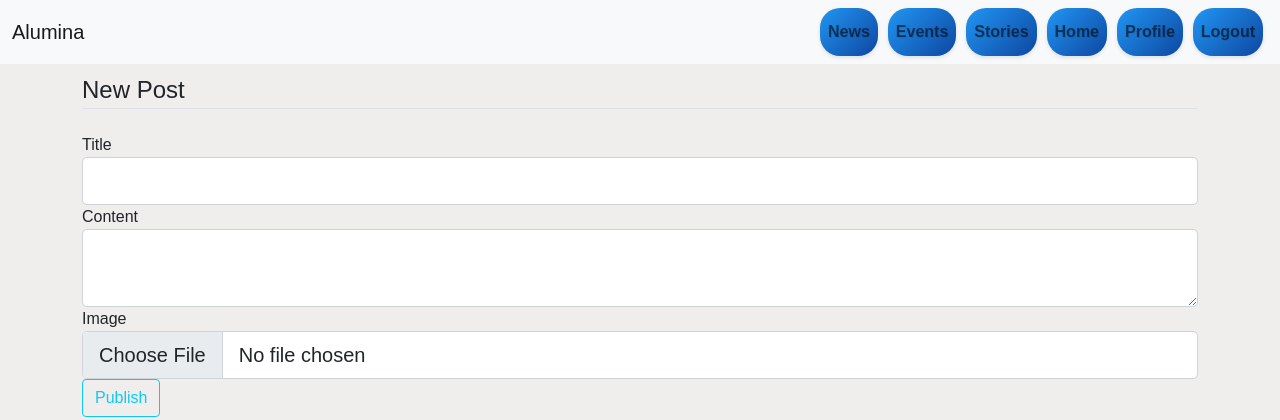
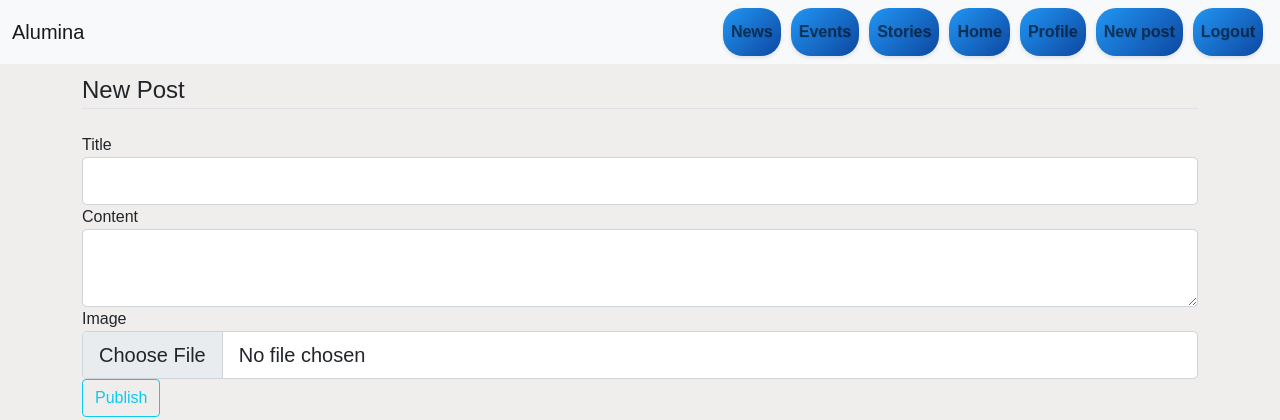
Before and after one commit to ndjek1/group-7, a Flask app: page /post/new in a window 1280 px wide. Shown: the top 420 px of the page. Run offline with Flask 3, Linux system fonts and the light colour scheme; a user stored in the database is signed in; some libraries are stand-ins or nearby versions.

Commit message:
New post button

```diff
--- a/app/templates/base.html
+++ b/app/templates/base.html
@@ -30,6 +30,9 @@
                     </li>
                     <li class="nav-item">
                         <a class="nav-link" href="{{ url_for('main.profile') }}">Profile</a>
+                    </li>
+                    <li class="nav-item">
+                        <a class="nav-link" href="{{ url_for('main.new_post') }}">New post</a>
                     </li>
                     <li class="nav-item">
                         <a class="nav-link" href="{{ url_for('auth.logout') }}">Logout</a>
```
